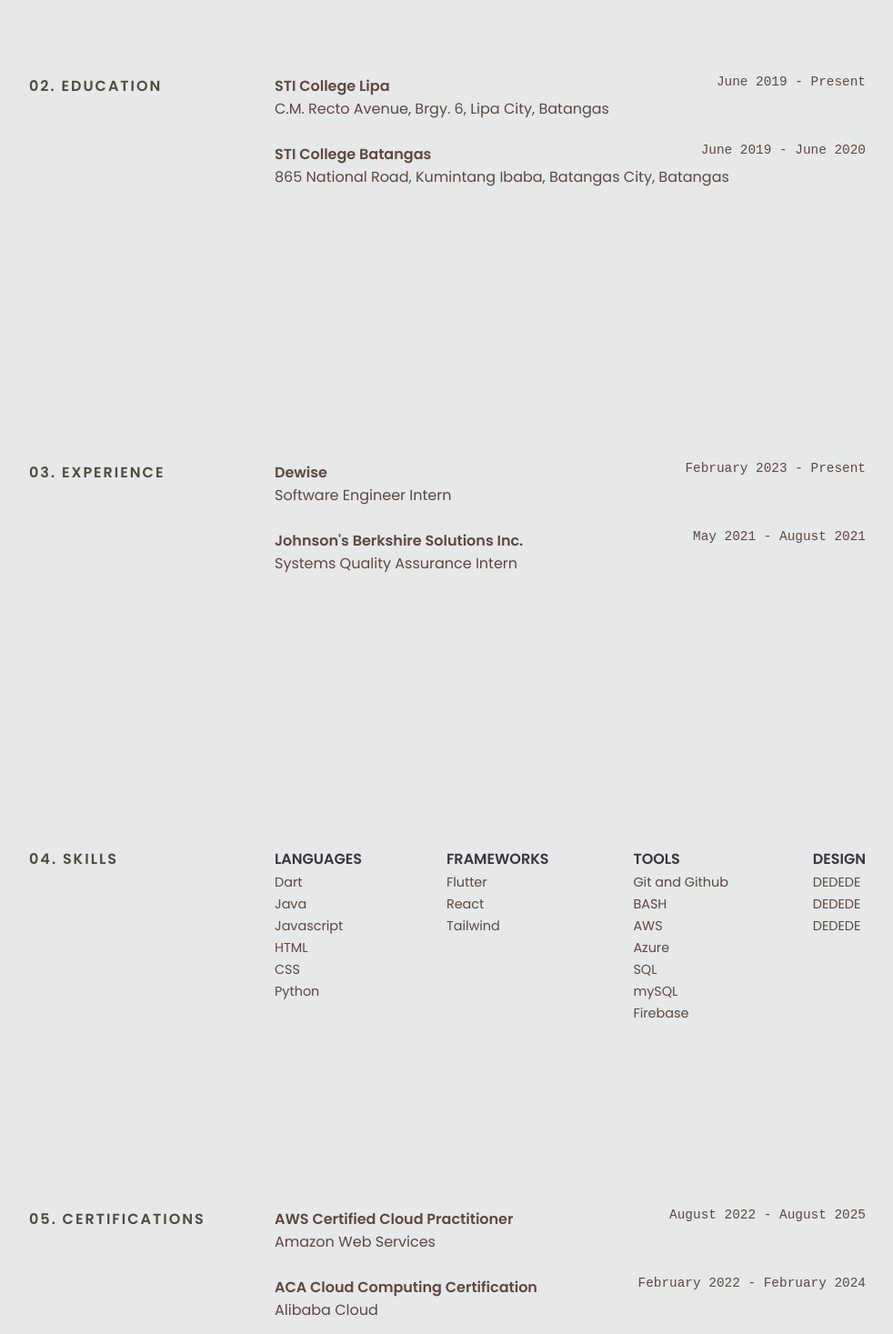
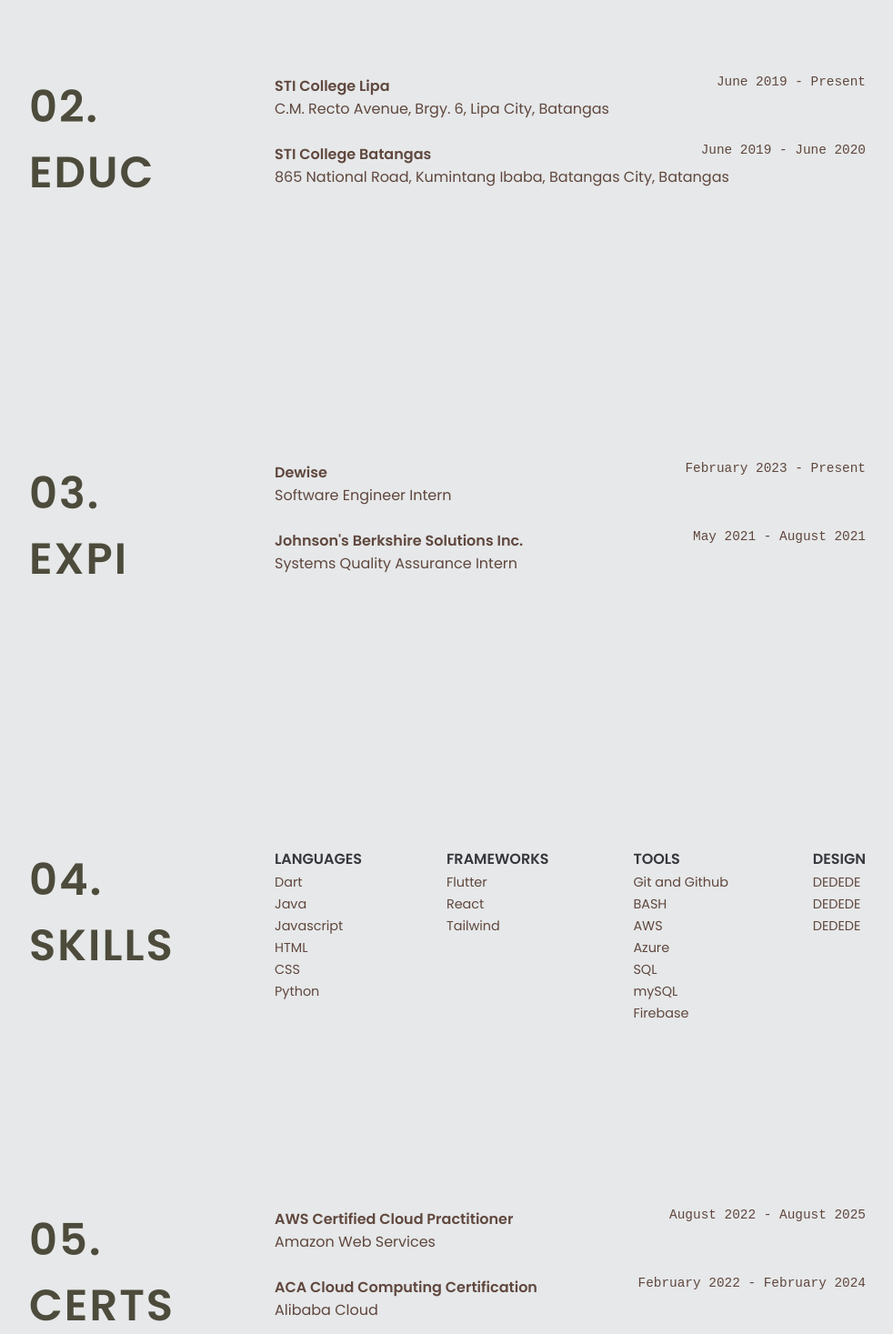
Before and after one commit to artaly/artaly-crc, a React (Create React App) app: page / in a window 1280 px wide. Shown: the part 1330-2797 px from the top of the page at 91% size, without its empty margins (148-1130 px from the left). Built offline with nearby package versions, Linux system fonts and the light colour scheme.

Commit message:
Change font and abbrv

```diff
--- a/src/App.css
+++ b/src/App.css
@@ -143,7 +143,6 @@ img {
 }
 
 .section__title {
-
   color: var(--title-color);
   flex-shrink: 0;
 	width: 200px;
@@ -151,6 +150,7 @@ img {
 	text-transform: uppercase;
 	text-align: right;
 	font-weight: 700;
+  font-size: 3rem;
 	letter-spacing: 2px;
 }
 
--- a/src/components/certification/Cerification.jsx
+++ b/src/components/certification/Cerification.jsx
@@ -4,7 +4,7 @@ import './certification.css'
 const Cerification = () => {
   return (
     <section class="section certification" id='certs'>
-        <div class="section__title">05. Certifications</div>
+        <div class="section__title">05. Certs</div>
         <div class="section__content">
             <div class="certs">
                 <div class="cert">
--- a/src/components/education/Education.jsx
+++ b/src/components/education/Education.jsx
@@ -4,7 +4,7 @@ import './education.css'
 const Education = () => {
   return (
     <section class="section education" id='edu'>
-        <div class="section__title">02. Education</div>
+        <div class="section__title">02. Educ</div>
         <div class="section__content">
             <div class="jobs">
                 <div class="job">
--- a/src/components/experience/Experience.jsx
+++ b/src/components/experience/Experience.jsx
@@ -4,7 +4,7 @@ import './experience.css'
 const Experience = () => {
   return (
     <section class="section experience" id='exp'>
-      <div class="section__title">03. Experience</div>
+      <div class="section__title">03. Expi</div>
         <div class="section__content">
           <div class="jobs">
             <div class="job">
```
